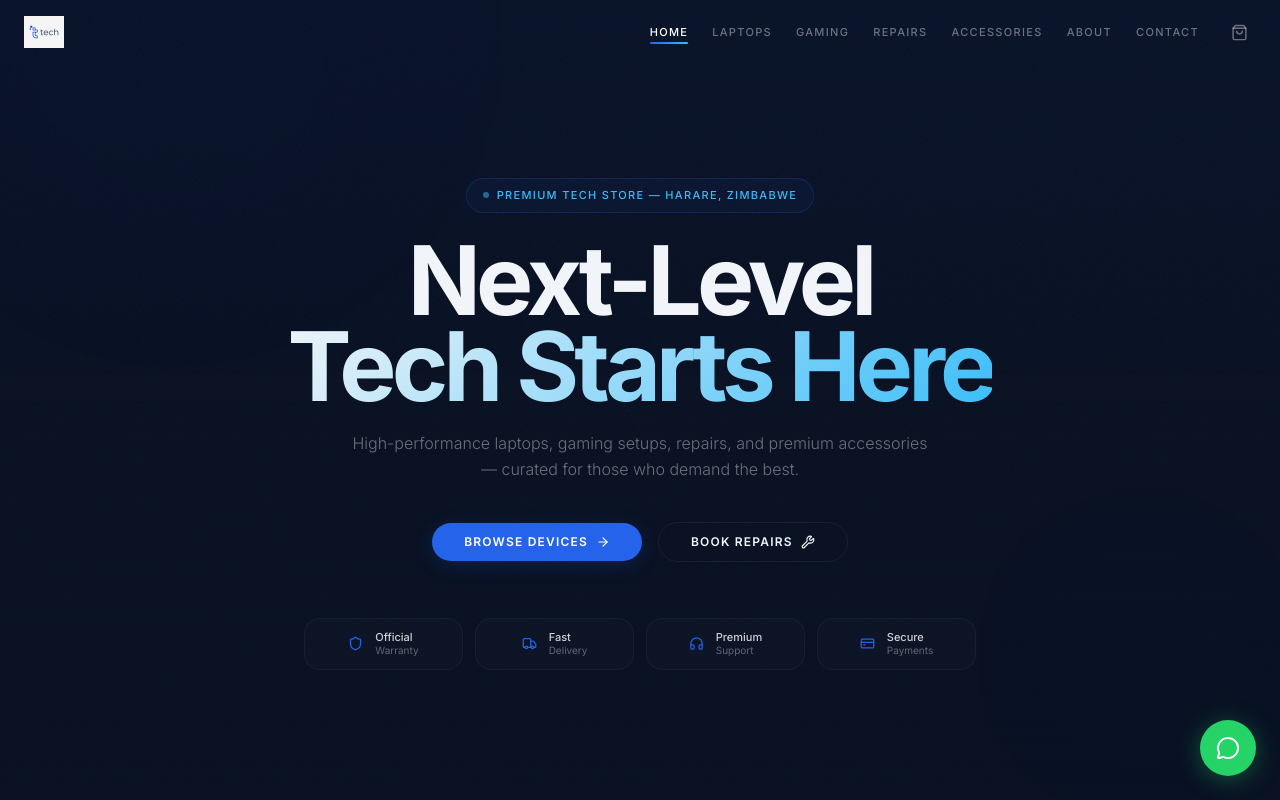
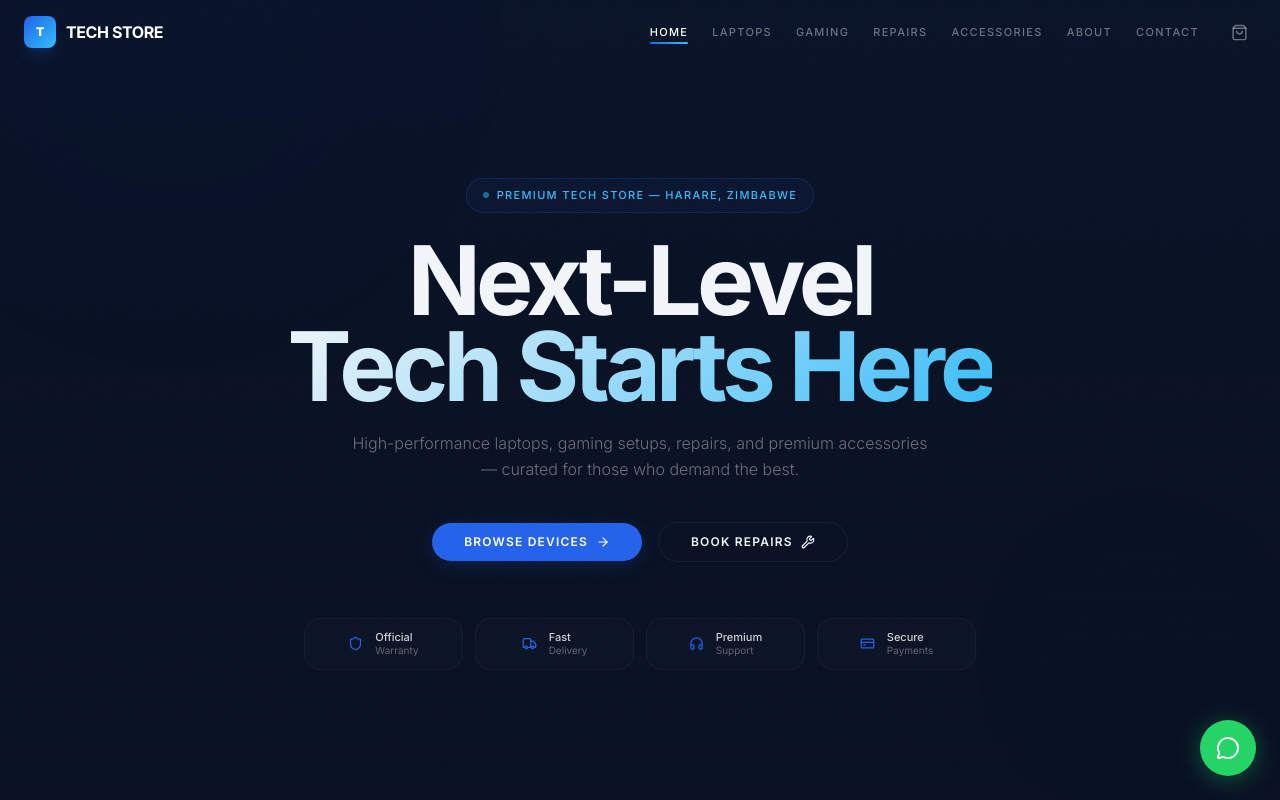
Before and after one commit to guvazakundai-pixel/premiumtec, a Next.js app: page / in a window 1280 px wide. Shown: the top 800 px of the page. Built offline with nearby package versions, Linux system fonts and the light colour scheme.

Commit message:
Revert to text-based logo (T icon + TECH STORE)

```diff
--- a/app/components/Footer.js
+++ b/app/components/Footer.js
@@ -1,7 +1,6 @@
 'use client';
 
 import Link from 'next/link';
-import Image from 'next/image';
 import { ArrowRight } from 'lucide-react';
 
 export default function Footer() {
@@ -11,14 +10,11 @@ export default function Footer() {
         <div className="grid grid-cols-2 md:grid-cols-6 gap-8 mb-10">
           {/* Brand */}
           <div className="col-span-2 md:col-span-2">
-            <Link href="/" className="flex items-center mb-4 group">
-              <Image
-                src="/images/techstore-logo.jpg"
-                alt="Tech Store"
-                width={140}
-                height={46}
-                className="h-10 w-auto object-contain"
-              />
+            <Link href="/" className="flex items-center gap-2.5 mb-4 group">
+              <div className="w-8 h-8 rounded-lg bg-gradient-to-br from-[#2563EB] to-[#38BDF8] flex items-center justify-center shadow-lg shadow-[#2563EB]/20">
+                <span className="text-xs font-black text-white">T</span>
+              </div>
+              <span className="text-base font-bold tracking-tight text-white">TECH STORE</span>
             </Link>
             <p className="text-sm text-white/30 font-light leading-relaxed max-w-xs">
               High-performance laptops, gaming setups, repairs, and premium accessories. Your trusted technology partner in Harare.
--- a/app/components/Nav.js
+++ b/app/components/Nav.js
@@ -2,7 +2,6 @@
 
 import { useState, useEffect } from 'react';
 import Link from 'next/link';
-import Image from 'next/image';
 import { usePathname } from 'next/navigation';
 import { motion, AnimatePresence } from 'framer-motion';
 import { Menu, X, ShoppingBag } from 'lucide-react';
@@ -41,14 +40,15 @@ export default function Nav() {
       style={{ transitionTimingFunction: 'cubic-bezier(0.16, 1, 0.3, 1)' }}
     >
       <div className="max-w-7xl mx-auto px-6 h-full flex items-center justify-between">
-        <Link href="/" className="flex items-center group">
-          <Image
-            src="/images/techstore-logo.jpg"
-            alt="Tech Store"
-            width={120}
-            height={40}
-            className="h-8 w-auto object-contain"
-          />
+        <Link href="/" className="flex items-center gap-2.5 group">
+          <div className="w-8 h-8 rounded-lg bg-gradient-to-br from-[#2563EB] to-[#38BDF8] flex items-center justify-center shadow-lg shadow-[#2563EB]/20 group-hover:shadow-[#2563EB]/40 transition-all duration-500">
+            <span className="text-xs font-black text-white">T</span>
+          </div>
+          <span className={`font-bold tracking-tight text-white select-none transition-all duration-500 ${
+            scrolled ? 'text-sm' : 'text-base'
+          }`}>
+            TECH STORE
+          </span>
         </Link>
 
         <div className="hidden md:flex items-center gap-6">
```
